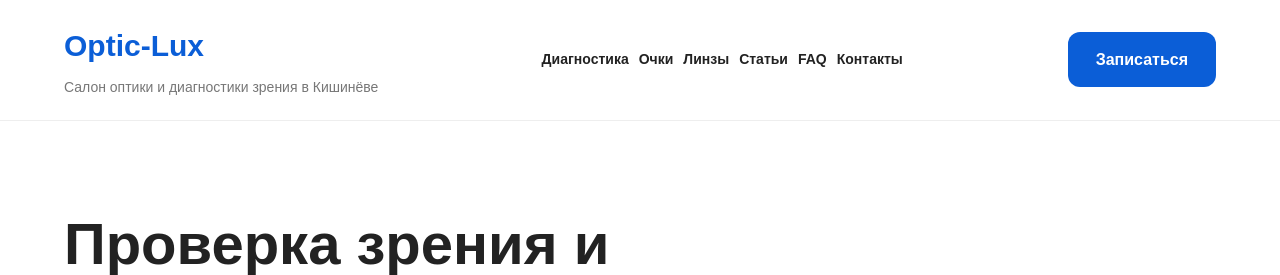
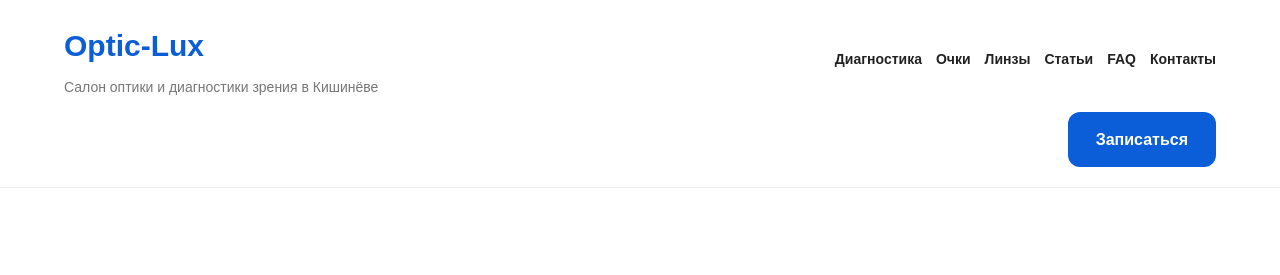
Before and after one commit to exed69/Optic-Lux, a plain HTML site: page index.html in a window 1280 px wide. Shown: the top 275 px of the page. Drawn offline with Linux system fonts and the light colour scheme.

Commit message:
Add files via upload

```diff
--- a/index.html
+++ b/index.html
@@ -339,15 +339,25 @@
 
 
     .header-inner {
-      flex-wrap: nowrap;
-      gap: 10px;
+      display: grid;
+      grid-template-columns: 1fr auto;
+      grid-template-areas:
+      "logo nav"
+      ". phone";
+      align-items: center;
+      gap: 12px 20px;
+    }
+
+    .logo {
+      grid-area: logo;
     }
 
     nav {
-      gap: 10px;
+      grid-area: nav;
+      display: flex;
+      justify-content: flex-end;
+      gap: 14px;
       flex-wrap: nowrap;
-      flex: 1;
-      justify-content: center;
     }
 
     nav a {
@@ -356,9 +366,9 @@
     }
 
     .phone {
+      grid-area: phone;
       display: flex;
       justify-content: flex-end;
-      min-width: 150px;
     }
 
     .phone strong {
@@ -406,8 +416,8 @@
     @media(max-width: 1100px) {
 
       .header-inner {
-        flex-wrap: wrap;
-        justify-content: center;
+        display: flex;
+        flex-direction: column;
       }
 
       nav {
```
